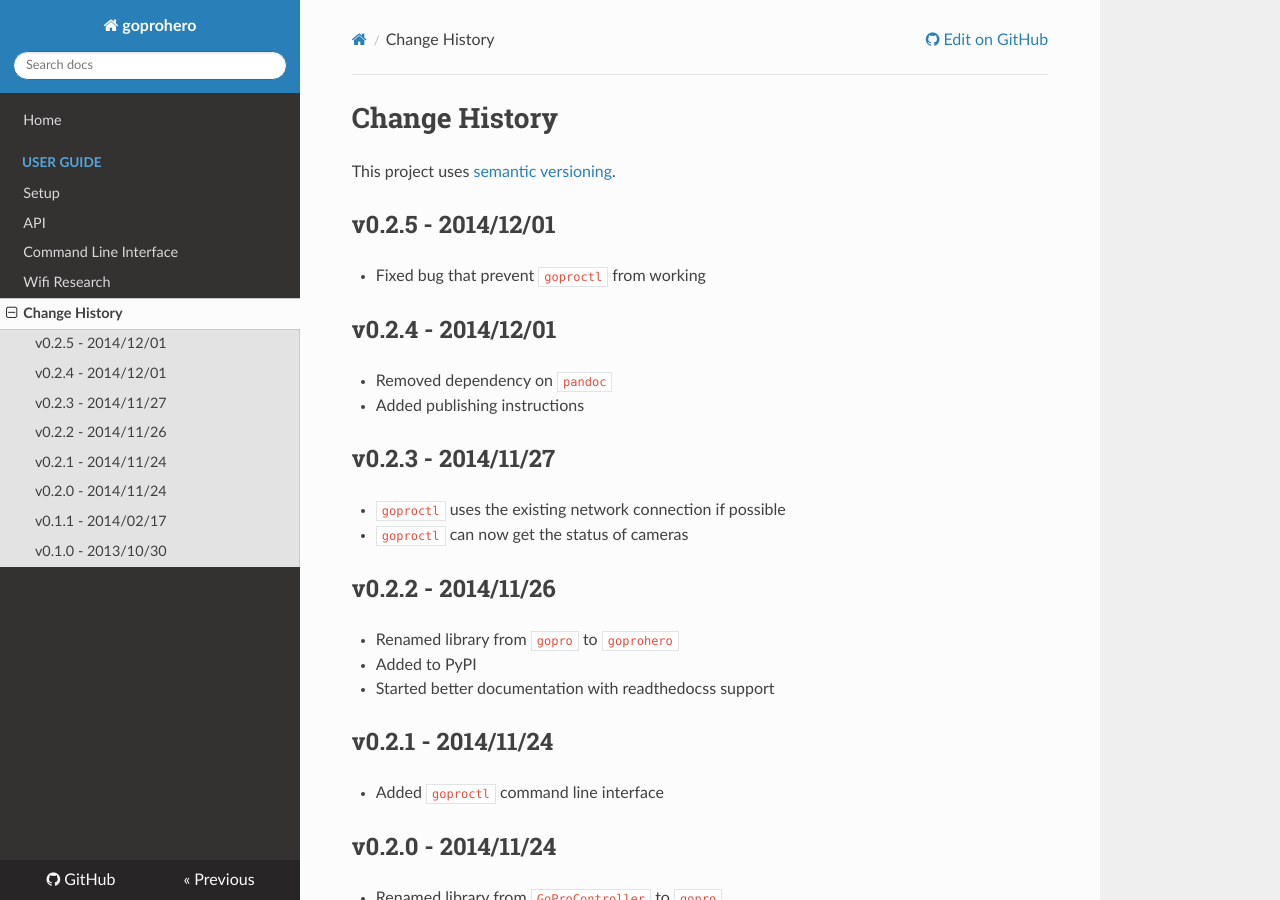
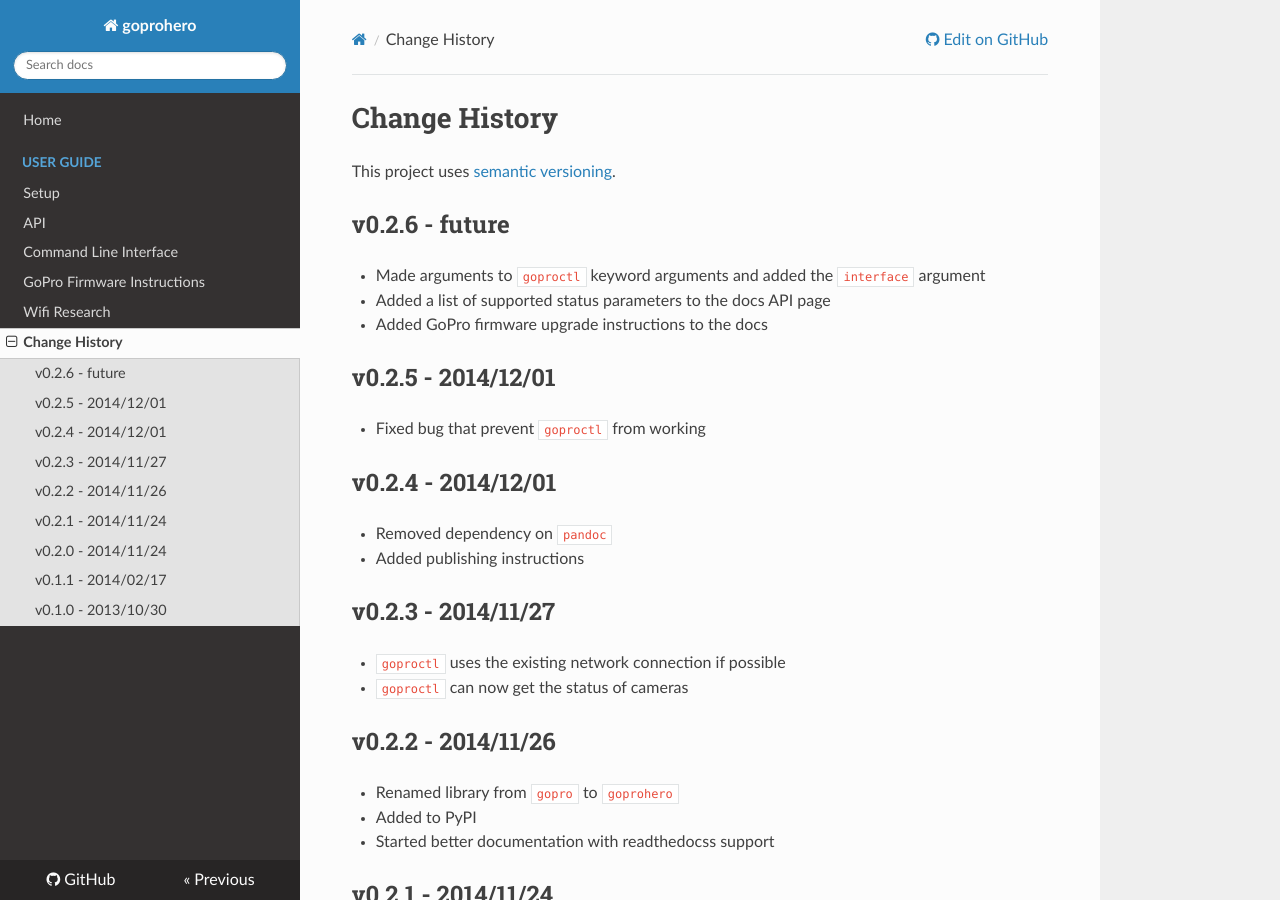
Before and after one commit to joshvillbrandt/goprohero, an MkDocs documentation site: the page built from docs/Change History.md, in a window 1280 px wide and 900 px high. Built offline with MkDocs 1.6.1, drawn with Linux system fonts in a browser that asks for light colours; nearby versions of some CDN libraries; old or Windows-style settings are respelled for this version of MkDocs.

Commit message:
Update docs

```diff
--- a/docs/Change History.md
+++ b/docs/Change History.md
@@ -1,6 +1,12 @@
 # Change History
 
 This project uses [semantic versioning](http://semver.org/).
+
+## v0.2.6 - future
+
+* Made arguments to `goproctl` keyword arguments and added the `interface` argument
+* Added a list of supported status parameters to the docs API page
+* Added GoPro firmware upgrade instructions to the docs
 
 ## v0.2.5 - 2014/12/01
 
--- a/mkdocs.yml
+++ b/mkdocs.yml
@@ -9,5 +9,6 @@
 - ['Setup.md', 'User Guide', 'Setup']
 - ['API.md', 'API']
 - ['Command Line Interface.md', 'Command Line Interface']
+- ['GoPro Firmware Instructions.md', 'GoPro Firmware Instructions']
 - ['Wifi Research.md', 'Wifi Research']
 - ['Change History.md', 'Change History']
--- a/setup.py
+++ b/setup.py
@@ -12,7 +12,7 @@
 
 setup(
     name='goprohero',
-    version='0.2.5',
+    version='0.2.6',
     description='A Python library for controlling GoPro cameras over http.',
     long_description=long_description,
     url='https://github.com/joshvillbrandt/gopro',
```
Also changed, not shown: docs/API.md (+5 -1 lines), docs/GoPro Firmware Instructions.md (added, +27 -0 lines).
